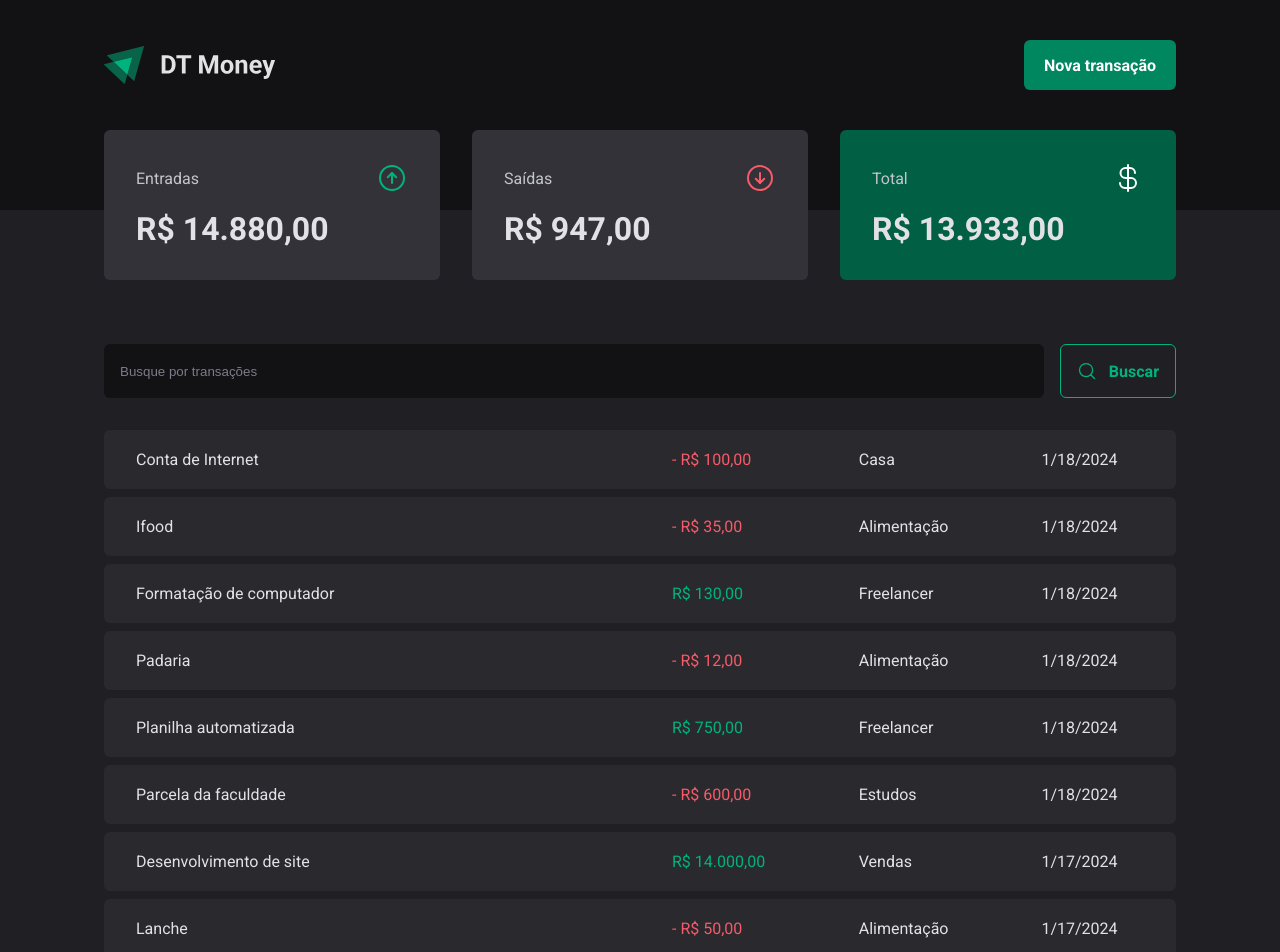
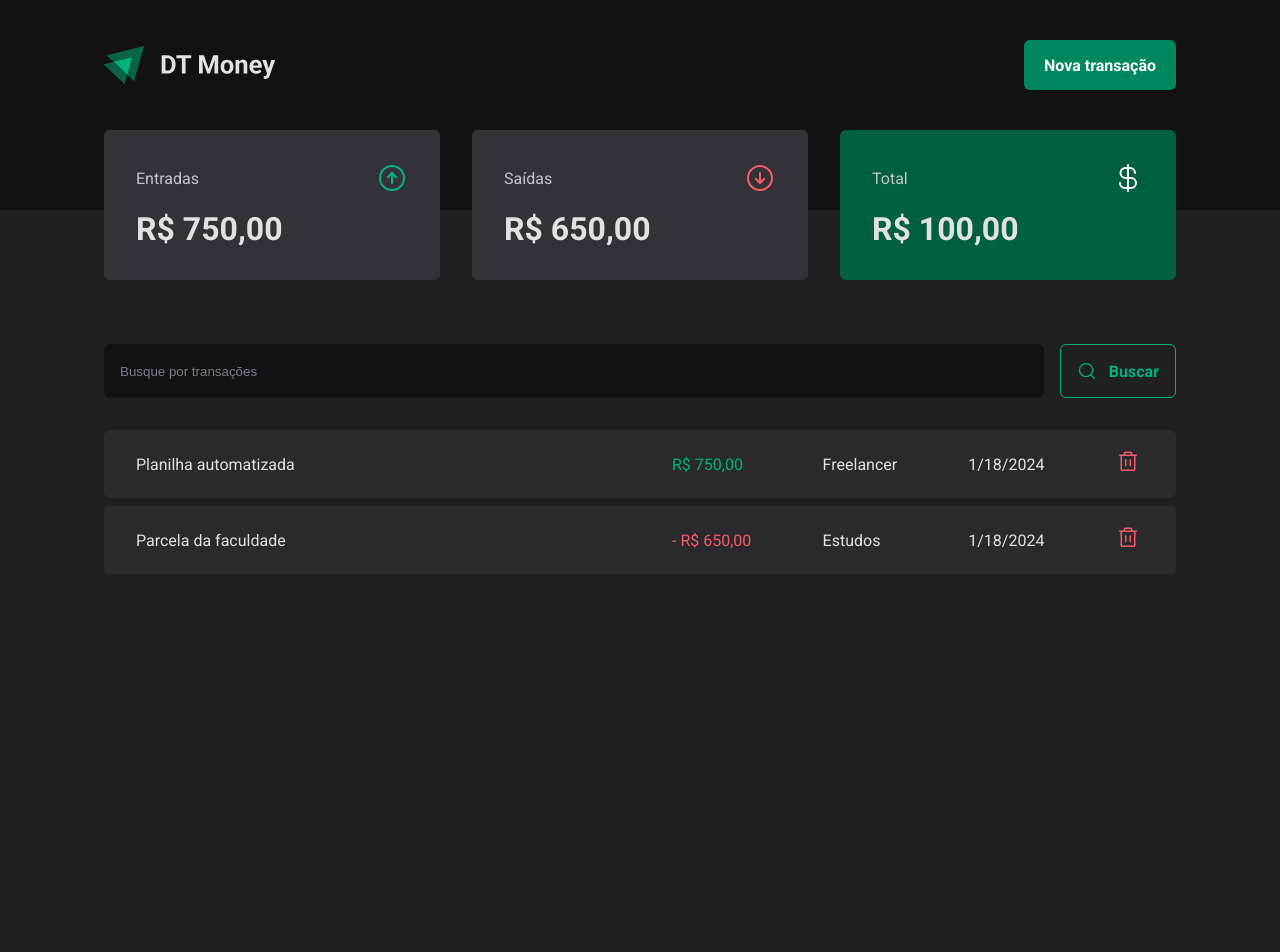
Before and after one commit to WilliamWJD/dt-money-2.0, a React (Vite) app: page / in a window 1280 px wide. Shown: the top 952 px of the page. After the commit the page ends 800 px from the top, so only its background shows below. Built offline with nearby package versions, Linux system fonts and the light colour scheme; data requests are answered from the project's data file.

Commit message:
feat: removendo uma transaction

```diff
--- a/server.json
+++ b/server.json
@@ -1,76 +1,20 @@
 {
   "transactions": [
-    {
-      "id": 1,
-      "description": "Desenvolvimento de site",
-      "type": "income",
-      "category": "Vendas",
-      "price": 14000,
-      "createdAt": "2024-01-17T10:54:36.418Z"
-    },
-    {
-      "id": 2,
-      "description": "Lanche",
-      "type": "outcome",
-      "category": "Alimentação",
-      "price": 50,
-      "createdAt": "2024-01-17T09:54:36.418Z"
-    },
-    {
-      "id": 3,
-      "description": "Conta de energia",
-      "type": "outcome",
-      "category": "Casa",
-      "price": 150,
-      "createdAt": "2024-01-17T09:54:36.418Z"
-    },
     {
       "description": "Parcela da faculdade",
       "type": "outcome",
       "category": "Estudos",
-      "price": 600,
-      "createdAt": "2024-01-18T11:46:24.071Z",
-      "id": 4
+      "price": 650,
+      "createdAt": "2024-01-18T12:18:10.097Z",
+      "id": 1
     },
     {
       "description": "Planilha automatizada",
       "type": "income",
       "category": "Freelancer",
       "price": 750,
-      "createdAt": "2024-01-18T11:47:06.129Z",
-      "id": 5
-    },
-    {
-      "description": "Padaria",
-      "type": "outcome",
-      "category": "Alimentação",
-      "price": 12,
-      "createdAt": "2024-01-18T11:49:03.409Z",
-      "id": 6
-    },
-    {
-      "description": "Formatação de computador",
-      "type": "income",
-      "category": "Freelancer",
-      "price": 130,
-      "createdAt": "2024-01-18T11:49:48.561Z",
-      "id": 7
-    },
-    {
-      "description": "Ifood",
-      "type": "outcome",
-      "category": "Alimentação",
-      "price": 35,
-      "createdAt": "2024-01-18T11:50:11.104Z",
-      "id": 8
-    },
-    {
-      "description": "Conta de Internet",
-      "type": "outcome",
-      "category": "Casa",
-      "price": 100,
-      "createdAt": "2024-01-18T12:02:57.638Z",
-      "id": 9
+      "createdAt": "2024-01-18T12:18:27.192Z",
+      "id": 2
     }
   ]
 }
--- a/src/context/TransactionsContext.tsx
+++ b/src/context/TransactionsContext.tsx
@@ -26,6 +26,7 @@ interface TransactionContextType {
   transactions: Transaction[]
   fetchTransactions: (query?: string) => Promise<void>
   createTransaction: (data: CreateTransactionType) => Promise<void>
+  removeTransaction: (id: number) => Promise<void>
 }
 
 export const TransactionsContext = createContext({} as TransactionContextType)
@@ -58,13 +59,28 @@ export function TransactionsProvider({ children }: TransactionsProviderProps) {
     setTransactions((state) => [response.data, ...state])
   }
 
+  async function removeTransaction(id: number) {
+    await api.delete(`/transactions/${id}`)
+
+    const updatedTransactions = transactions.filter(
+      (transaction) => transaction.id !== id,
+    )
+
+    setTransactions(updatedTransactions)
+  }
+
   useEffect(() => {
     fetchTransactions()
   }, [])
 
   return (
     <TransactionsContext.Provider
-      value={{ transactions, fetchTransactions, createTransaction }}
+      value={{
+        transactions,
+        fetchTransactions,
+        createTransaction,
+        removeTransaction,
+      }}
     >
       {children}
     </TransactionsContext.Provider>
--- a/src/pages/Transactions/index.tsx
+++ b/src/pages/Transactions/index.tsx
@@ -3,15 +3,21 @@ import { Header } from '../../components/Header'
 import { Summary } from '../../components/Summary'
 import { SearchForm } from './components/SearchForm'
 import {
+  ButtonRemove,
   PriceHighlight,
   TransactionsContainer,
   TransactionsTable,
 } from './styles'
 import { TransactionsContext } from '../../context/TransactionsContext'
 import { dateFormatter, priceFormatter } from '../../utils/formatter'
+import { Trash } from 'phosphor-react'
 
 export function Transactions() {
-  const { transactions } = useContext(TransactionsContext)
+  const { transactions, removeTransaction } = useContext(TransactionsContext)
+
+  async function handleRemoveTransaction(id: number) {
+    removeTransaction(id)
+  }
 
   return (
     <div>
@@ -34,6 +40,13 @@ export function Transactions() {
                 </td>
                 <td>{transaction.category}</td>
                 <td>{dateFormatter.format(new Date(transaction.createdAt))}</td>
+                <td>
+                  <ButtonRemove
+                    onClick={() => handleRemoveTransaction(transaction.id)}
+                  >
+                    <Trash size={24} />
+                  </ButtonRemove>
+                </td>
               </tr>
             ))}
           </tbody>
--- a/src/pages/Transactions/styles.ts
+++ b/src/pages/Transactions/styles.ts
@@ -39,3 +39,10 @@ export const PriceHighlight = styled.span<PriceHighlightProps>`
       ? props.theme['green-300']
       : props.theme['red-300']};
 `
+
+export const ButtonRemove = styled.div`
+  svg {
+    color: ${(props) => props.theme['red-300']};
+    cursor: pointer;
+  }
+`
```
